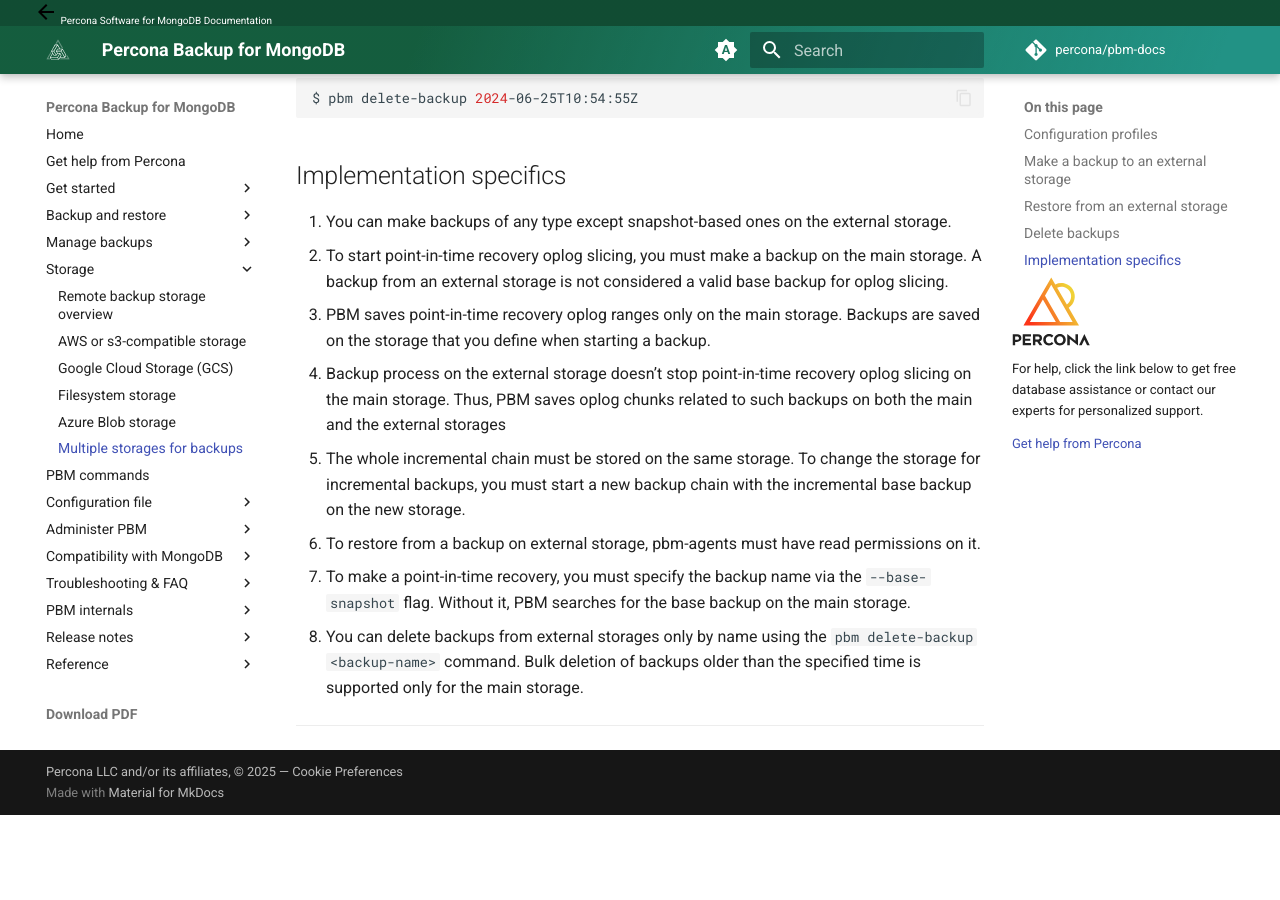
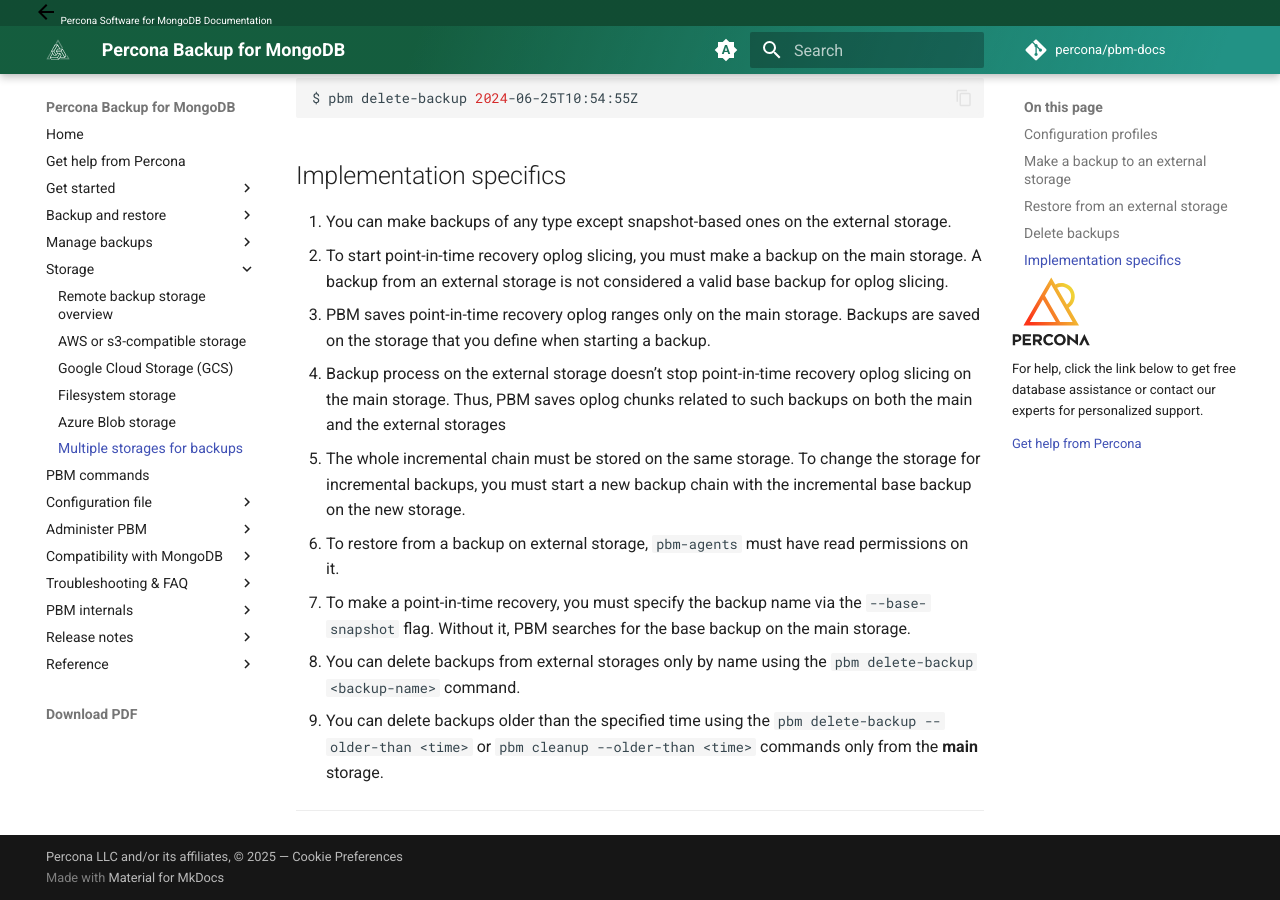
Before and after one commit to percona/pbm-docs, an MkDocs documentation site: the page built from docs/features/multi-storage.md, in a window 1280 px wide and 900 px high, scrolled down 2786 px. Built offline with MkDocs 1.6.1 and Material for MkDocs 9.7.7, drawn with Linux system fonts in a browser that asks for light colours; nearby versions of some CDN libraries; comment, search, counter and statistics services are not loaded; before the commit the page ends 3601 px from its top, so only the background shows below that.

Commit message:
PBM-1596 Updated multi-storage limitations (#299)
Made it clearer that both delete and cleanup commmad work only on main storage

```diff
--- a/docs/features/multi-storage.md
+++ b/docs/features/multi-storage.md
@@ -120,6 +120,7 @@
 3. PBM saves point-in-time recovery oplog ranges only on the main storage. Backups are saved on the storage that you define when starting a backup.
 4. Backup process on the external storage doesn’t stop point-in-time recovery oplog slicing on the main storage. Thus, PBM saves oplog chunks related to such backups on both the main and the external storages
 5. The whole incremental chain must be stored on the same storage. To change the storage for incremental backups, you must start a new backup chain with the incremental base backup on the new storage.
-6. To restore from a backup on external storage, pbm-agents must have read permissions on it.
+6. To restore from a backup on external storage, `pbm-agents` must have read permissions on it.
 7. To make a point-in-time recovery, you must specify the backup name via the `--base-snapshot` flag. Without it, PBM searches for the base backup on the main storage.
-8. You can delete backups from external storages only by name using the `pbm delete-backup <backup-name>` command. Bulk deletion of backups older than the specified time is supported only for the main storage.
+8. You can delete backups from external storages only by name using the `pbm delete-backup <backup-name>` command.
+9. You can delete backups older than the specified time using the `pbm delete-backup --older-than <time>` or `pbm cleanup --older-than <time>` commands only from the **main** storage.
```
